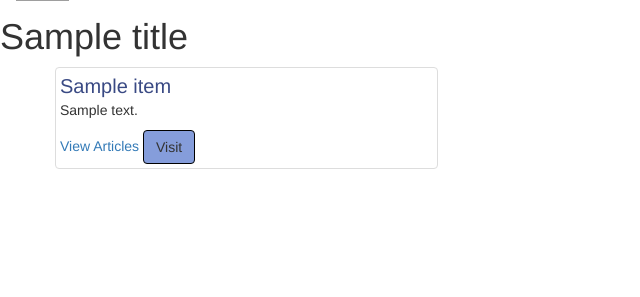
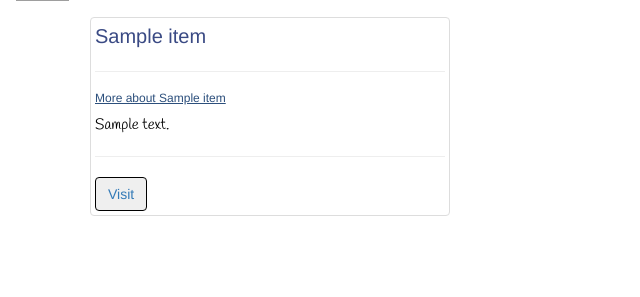
Before and after one commit to MutumaMutuma/NewsHighlight, a Flask app: template app/templates/index.html in a window 1280 px wide. Shown: the part 55-352 px from the top of the page, without its empty margins (0-640 px from the left). Run offline with Flask 2, Linux system fonts and the light colour scheme; the template is opened without the code that fills it: most values are stand-ins (such as "Sample title", 1, 10 or a date in 2020); some libraries are stand-ins or nearby versions; grey boxes are pictures that could not be loaded.

Commit message:
styled the page

```diff
--- a/app/templates/base.html
+++ b/app/templates/base.html
@@ -5,6 +5,12 @@
         <meta charset="utf-8">
     </head>
     <body>
+    {% block styles%}
+            {{ super() }}
+            <link href="https://fonts.googleapis.com/css?family=Handlee" rel="stylesheet">
+            <link href="https://fonts.googleapis.com/css?family=Chewy" rel="stylesheet">
+            <link rel="stylesheet" href="https://use.fontawesome.com/releases/v5.1.0/css/all.css" integrity="sha384-lKuwvrZot6UHsBSfcMvOkWwlCMgc0TaWr+30HWe3a4ltaBwTZhyTEggF5tJv8tbt" crossorigin="anonymous">
+        {% endblock %}
     <!--Navbar content-->
     {% block navbar %}
         {% include 'navbar.html' %}
--- a/app/templates/index.html
+++ b/app/templates/index.html
@@ -2,17 +2,20 @@
 {% import 'macros.html' as macro%}
     <body>
     {% block content %}
-       <h1> {{ title }} </h1>
        <ul style="decoration:none;">
-    <div class="container-fluid">
+    <div style="font-size:15px; color:#2c4f7c;" class="container">
        <div class="row">
        {% for item in enter%}
        <div class="col-md-4">
         <div class="thumbnail">
             <li style="color:#3a4a84; list-style-type: none; font-size:20px;">{{item.name}}</li>
-            <p>{{ item.description }}</p>
-            <a href="/articles/{{item.id}}&40">View Articles</a>
-            <button href="" style="background-color:#859DDB; border:1px solid black;" class="btn btn">Visit</button>
+            <hr>
+            <h6 style="text-decoration:underline;">More about {{ item.name }}</h6>
+            <p style="color:black; font-family: 'Handlee', cursive;">{{ item.description }}</p>
+            <hr>
+
+            <a href="/articles/{{item.id}}"><button style=" border:1px solid black;" class="btn btn">Visit</button></a>
+
         </div>
        </div>
        {% endfor %}
```
